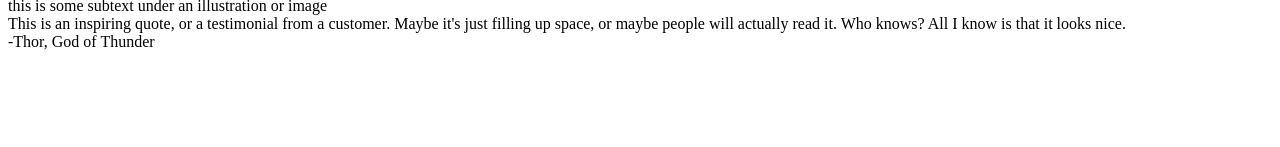
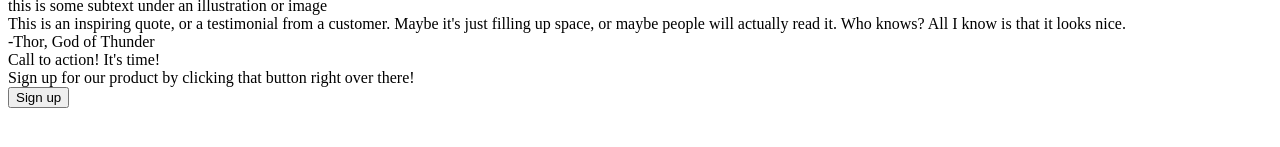
Before and after one commit to tofuni/landing-page, a plain HTML site: page index.html in a window 1280 px wide. Shown: the part 445-592 px from the top of the page. Drawn offline with Linux system fonts and the light colour scheme.

Commit message:
Add CTA banner content

```diff
--- a/index.html
+++ b/index.html
@@ -47,5 +47,14 @@
         <div class="quote">This is an inspiring quote, or a testimonial from a customer. Maybe it's just filling up space, or maybe people will actually read it. Who knows? All I know is that it looks nice.</div>
         <div class="bio">-Thor, God of Thunder</div>
     </div>
+    <div class="call-to-action">
+        <div class="banner">
+            <div class="banner-content">
+                <div class="cta-text">Call to action! It's time!</div>
+                <div class="cta-subtext">Sign up for our product by clicking that button right over there!</div>
+            </div>
+            <button>Sign up</button>
+        </div>
+    </div>
 </body>
 </html>
```
